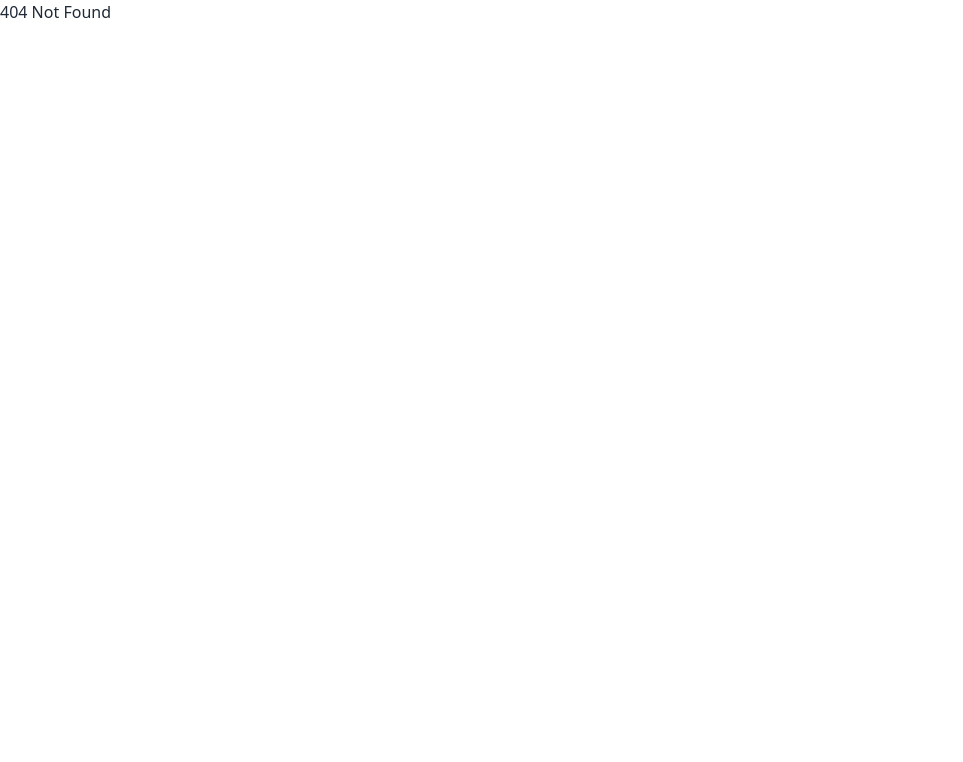
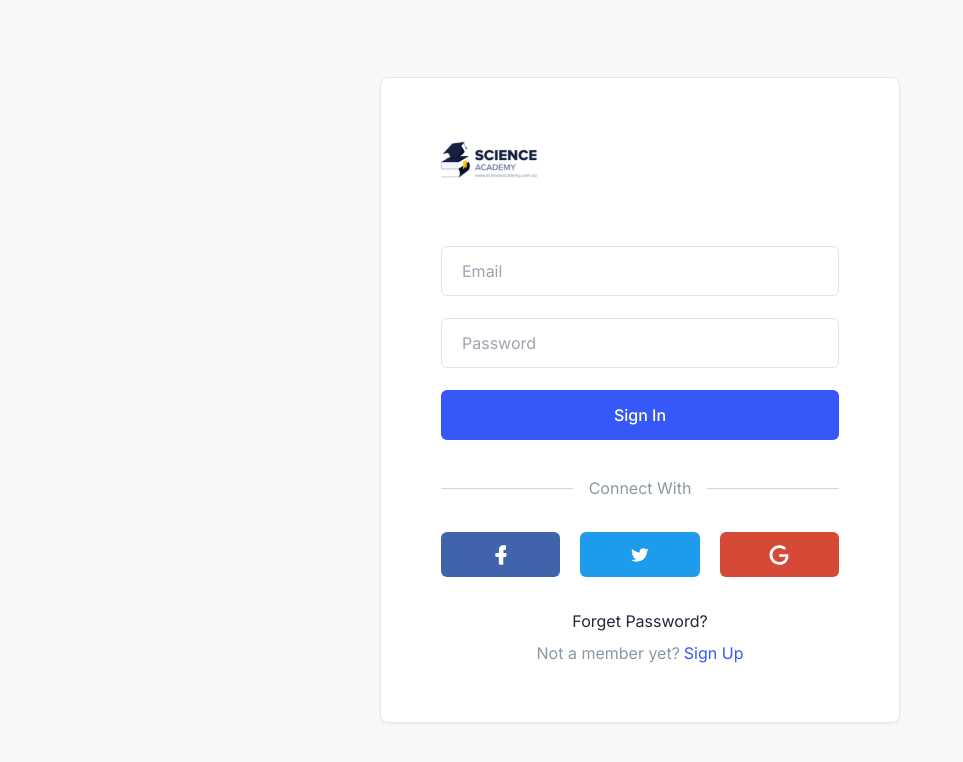
Before and after one commit to arifraj9911/sci-academy, a React (Vite) app: page /signin in a window 1280 px wide. Before the commit this address had no page. Shown: the top 762 px of the page, without its empty margins (0-963 px from the left). Built offline with nearby package versions, Linux system fonts and the light colour scheme.

Commit message:
Added signin page

```diff
--- /dev/null
+++ b/src/Pages/Signin/Signin.jsx
@@ -0,0 +1,122 @@
+import { Link } from "react-router-dom";
+import logo from "./../../assets/images/Sign-in/Science Academy Logo 1.svg";
+
+const Signin = () => {
+  const handleSubmit = (e) => {
+    e.preventDefault();
+
+    const form = e.target;
+    const email = form.email.value;
+    const password = form.password.value;
+
+    // console.log(email, password);
+  };
+  return (
+    <div className="bg-[#F7F8FA] min-h-screen flex items-center justify-center">
+      <div className="w-[520px] h-[646px] border bg-white rounded-lg shadow-sm p-[60px] font-inter">
+        {/* img/logo */}
+        <img className="mb-[68px]" src={logo} alt="logo" />
+        {/* form */}
+        <form onSubmit={handleSubmit}>
+          {/* email */}
+          <input
+            type="email"
+            name="email"
+            placeholder="Email"
+            className="w-full py-3 px-5 outline-none focus:ring-1 ring-[#3758F9] border border-[#DFE4EA] rounded-md"
+          />
+
+          {/* password */}
+          <input
+            type="password"
+            name="password"
+            placeholder="Password"
+            className="mt-[22px] w-full py-3 px-5 outline-none focus:ring-1 ring-[#3758F9] border border-[#DFE4EA] rounded-md"
+          />
+          {/* submit button */}
+          <input
+            type="submit"
+            value="Sign In"
+            className="mt-[22px] w-full h-[50px] bg-[#3758F9] rounded-md font-medium text-white hover:bg-[#3757f9f8] hover:font-semibold cursor-pointer transition-all ease-in-out duration-300"
+          />
+        </form>
+
+        {/* connect with google, twitter, fb */}
+        {/* connect with line */}
+        <div className="flex items-center justify-center mt-9">
+          <div className="border-t border-gray-300 flex-grow"></div>
+          <span className="mx-4 text-[#8899A8]">Connect With</span>
+          <div className="border-t border-gray-300 flex-grow"></div>
+        </div>
+        {/* buttons */}
+        <div className="grid grid-cols-3 gap-5 my-8">
+          {/* facebook */}
+          <button className="bg-[#4064AC] rounded-md flex items-center justify-center h-[45px]">
+            <svg
+              xmlns="http://www.w3.org/2000/svg"
+              width="20"
+              height="20"
+              viewBox="0 0 20 20"
+              fill="none"
+            >
+              <path
+                d="M14.8127 8.0625H13.0627H12.4377V7.4375V5.5V4.875H13.0627H14.3752C14.719 4.875 15.0002 4.625 15.0002 4.25V0.9375C15.0002 0.59375 14.7502 0.3125 14.3752 0.3125H12.094C9.62524 0.3125 7.90649 2.0625 7.90649 4.65625V7.375V8H7.28149H5.15649C4.71899 8 4.31274 8.34375 4.31274 8.84375V11.0938C4.31274 11.5312 4.65649 11.9375 5.15649 11.9375H7.21899H7.84399V12.5625V18.8438C7.84399 19.2812 8.18774 19.6875 8.68774 19.6875H11.6252C11.8127 19.6875 11.969 19.5938 12.094 19.4688C12.219 19.3438 12.3127 19.125 12.3127 18.9375V12.5938V11.9688H12.969H14.3752C14.7815 11.9688 15.094 11.7188 15.1565 11.3438V11.3125V11.2812L15.594 9.125C15.6252 8.90625 15.594 8.65625 15.4065 8.40625C15.344 8.25 15.0627 8.09375 14.8127 8.0625Z"
+                fill="white"
+              />
+            </svg>
+          </button>
+          {/* Twitter */}
+          <button className="bg-[#1C9CEA] rounded-md flex items-center justify-center h-[45px]">
+            <svg
+              xmlns="http://www.w3.org/2000/svg"
+              width="20"
+              height="20"
+              viewBox="0 0 20 20"
+              fill="none"
+            >
+              <path
+                d="M18.2941 5.37494C18.4055 5.24509 18.2603 5.07539 18.0955 5.13618C17.7276 5.27185 17.3915 5.36134 16.8943 5.41659C17.5058 5.07609 17.7902 4.58941 18.0215 3.99333C18.0773 3.84955 17.909 3.71909 17.7641 3.78777C17.1755 4.06684 16.5405 4.27389 15.8726 4.39623C15.2125 3.74204 14.2716 3.33325 13.2308 3.33325C11.2321 3.33325 9.61137 4.84056 9.61137 6.69923C9.61137 6.96309 9.64371 7.22012 9.70471 7.46621C6.83167 7.33235 4.2698 6.10333 2.48994 4.21876C2.36795 4.08959 2.14659 4.10674 2.07063 4.26428C1.868 4.68458 1.75503 5.15083 1.75503 5.64172C1.75503 6.80929 2.3938 7.83944 3.36482 8.44308C2.92944 8.43 2.51308 8.34517 2.12938 8.2012C1.94256 8.13112 1.72841 8.25429 1.75351 8.44267C1.9462 9.88925 3.11738 11.0827 4.62912 11.3647C4.32553 11.4419 4.00578 11.4829 3.67501 11.4829C3.59481 11.4829 3.5153 11.4804 3.43652 11.4756C3.23604 11.4632 3.07311 11.6425 3.15906 11.8141C3.72615 12.9459 4.95066 13.7361 6.37562 13.7607C5.13704 14.6637 3.57651 15.2017 1.88073 15.2017C1.67163 15.2017 1.58193 15.4705 1.76743 15.5617C3.20013 16.2659 4.83167 16.6666 6.56527 16.6666C13.2227 16.6666 16.8627 11.5377 16.8627 7.08955C16.8627 6.94395 16.859 6.79834 16.8525 6.65411C17.3928 6.29109 17.8785 5.85941 18.2941 5.37494Z"
+                fill="white"
+              />
+            </svg>
+          </button>
+          {/* Google */}
+          <button className="bg-[#D64937] rounded-md flex items-center justify-center h-[45px]">
+            <svg
+              xmlns="http://www.w3.org/2000/svg"
+              width="20"
+              height="20"
+              viewBox="0 0 20 20"
+              fill="none"
+            >
+              <g clipPath="url(#clip0_39_42463)">
+                <path
+                  d="M19.2193 9.12515H10.2505V11.7814H16.688C16.3443 15.4689 13.3443 17.0627 10.438 17.0627C6.7505 17.0627 3.46925 14.1877 3.46925 10.0314C3.46925 6.0314 6.59425 3.00016 10.438 3.00016C13.3755 3.00016 15.1568 4.9064 15.1568 4.9064L16.9693 3.00016C16.9693 3.00016 14.5318 0.343906 10.313 0.343906C4.7505 0.312656 0.500488 4.9689 0.500488 10.0002C0.500488 14.8752 4.5005 19.6877 10.4068 19.6877C15.6255 19.6877 19.3755 16.1564 19.3755 10.8752C19.4068 9.7814 19.2193 9.12515 19.2193 9.12515Z"
+                  fill="white"
+                />
+              </g>
+              <defs>
+                <clipPath id="clip0_39_42463">
+                  <rect width="20" height="20" fill="white" />
+                </clipPath>
+              </defs>
+            </svg>
+          </button>
+        </div>
+
+        {/* forget pw and not a member */}
+        <div className="text-center space-y-2">
+          <p className="cursor-pointer">Forget Password?</p>
+          <p className="text-[#8899A8]">
+            Not a member yet?
+            <span className="text-[#3758F9] ml-1">
+              <Link to={"/signup"}>Sign Up</Link>
+            </span>
+          </p>
+        </div>
+      </div>
+    </div>
+  );
+};
+
+export default Signin;
--- a/src/Routes/Routes.jsx
+++ b/src/Routes/Routes.jsx
@@ -8,6 +8,7 @@ import PracticeTest from "../Pages/PracticeTest/PracticeTest";
 import SelectMaterial from "../Pages/PracticeTest/SelectMaterial/SelectMaterial";
 import ContentSummery from "../Pages/PracticeTest/ContentSummery/ContentSummery";
 import Home from "../pages/Home";
+import Signin from "../Pages/Signin/Signin";
 
 export const router = createBrowserRouter([
   {
@@ -67,8 +68,8 @@ export const router = createBrowserRouter([
     element: <div>404 Not Found</div>,
   },
   {
-    path: "/login",
-    element: <div>Login</div>,
+    path: "/signin",
+    element: <Signin></Signin>,
   },
   {
     path: "/signup",
```
Also changed, not shown: src/assets/images/Sign-in/Science Academy Logo 1.svg (added).
